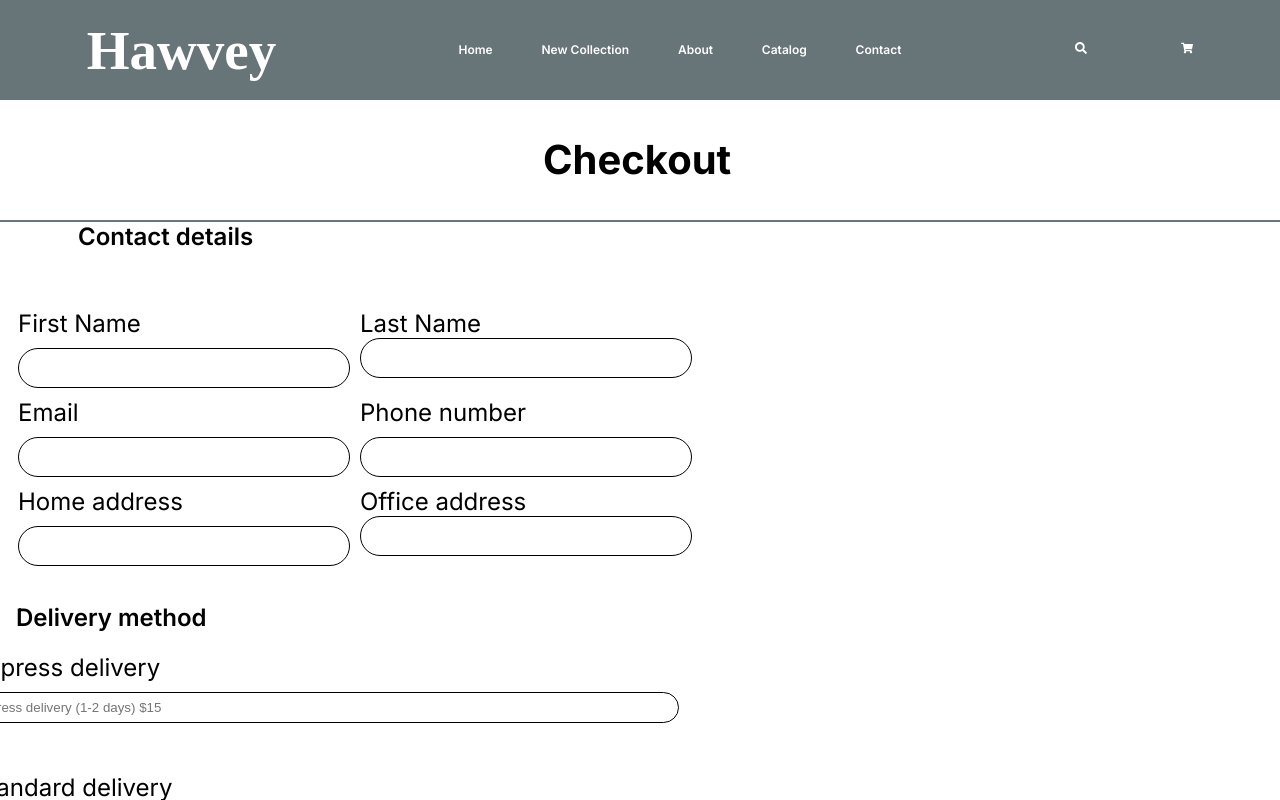
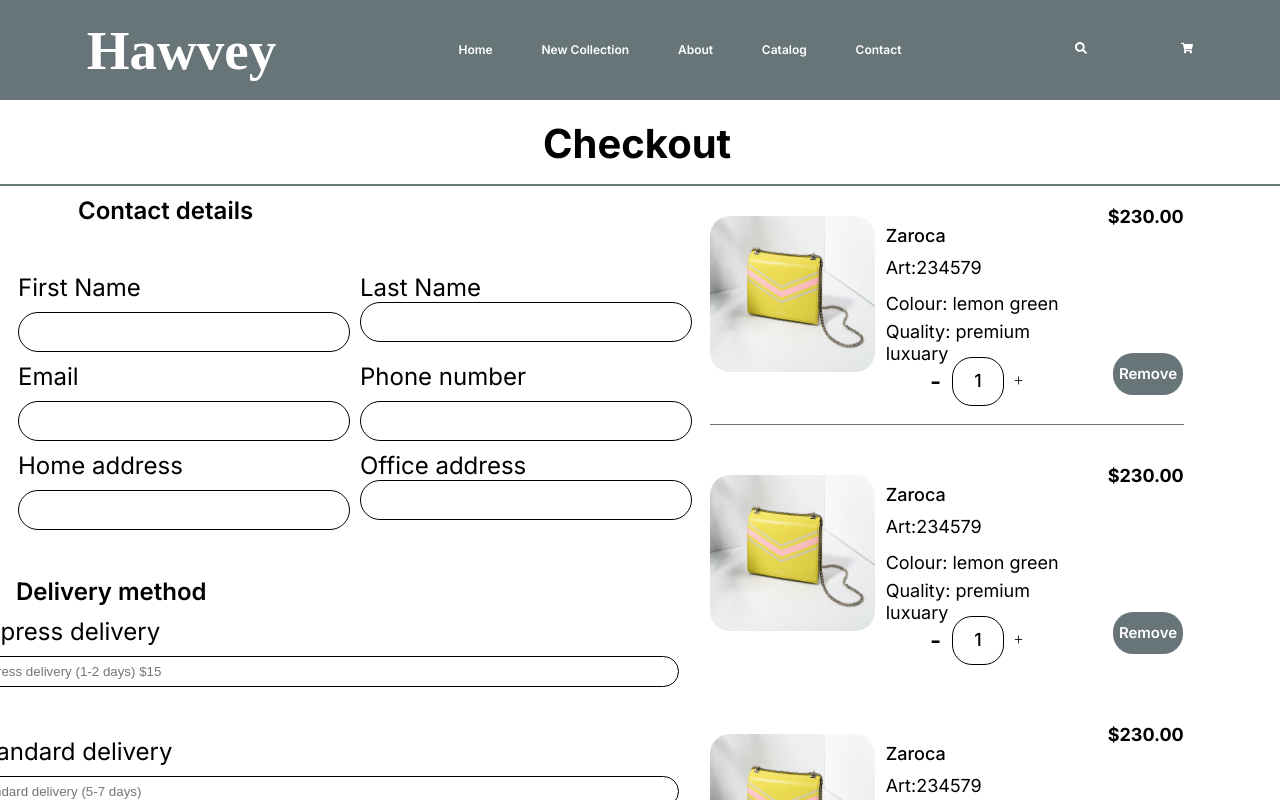
Before and after one commit to samari2019/HNG-INTERSHIP11-STAGE-2-PROJECT, a React (Create React App) app: page /Checkout in a window 1280 px wide. Shown: the top 800 px of the page. Built offline with nearby package versions, Linux system fonts and the light colour scheme.

Commit message:
Checkout Page

```diff
--- a/src/Components/Pages/Checkout.jsx
+++ b/src/Components/Pages/Checkout.jsx
@@ -2,7 +2,7 @@
 function Checkout() {
     return (
         <>
-            <section>
+            <section className=" Checkout-Main-section">
                 <div className="Checkout-h1">
                     <h1>Checkout</h1>
                 </div>
@@ -44,6 +44,7 @@ function Checkout() {
                                     <input className="Office-address" type="text" name="" placeholder=" " />
                                 </div>
                             </div>
+                        </form>
 
                         <div className="delivery-method-container">
                             <h3>Delivery method</h3>
@@ -61,7 +62,7 @@ function Checkout() {
 
 
 
-                            <div className="Shipping-details">
+                        {/* <div className="Shipping-details">
                             <h3>Shipping-details</h3>
 
                             <div className="Contact-detail">
@@ -87,10 +88,10 @@ function Checkout() {
                                     <input className="phone-number" type="text" name="" placeholder=" " />
                                 </div>
                             </div>
-                            </div>
+                        </div> */}
 
 
-
+                        {/*
                             <div className="payment-details">
                                 <h3>Payment details</h3>
                                 <div>
@@ -133,9 +134,102 @@ function Checkout() {
                                 </div>
                             </div>
 
-                        </form>
+                        </form>*/}
                     </div>
-                    <div className="Cart-summary-2"></div>
+                    <div className="Cart-summary-2">
+                        <div className="cart-main-container">
+                            <div className="cart-summary-2">
+                                {/* <div className="cart-sub-container-1"> */}
+                                <div className="Zaraco-container-2">
+                                    <div className="img-2">
+                                        <img src="../images/yellow bag.jpg" alt="" />
+
+                                    </div>
+                                    <div className="yellow-bag-description2">
+                                        <h3 className="h3-2">Zaroca</h3>
+                                        <p className="Art-2">Art:234579</p>
+                                        <p className="Colour2">Colour: lemon green</p>
+                                        <p className="Quality2">Quality: premium luxuary</p>
+                                    </div>
+
+                                    <div className="price-container-2">
+                                        <p className="price-2">$230.00</p>
+                                    </div>
+                                </div>
+                                <div className="remove-container-2">
+                                    <div className="add-con">
+                                        <p className="sub"> - </p>
+                                        <p className="num-1">1</p>
+                                        <p classname="add"> + </p>
+                                    </div>
+
+                                    <div className="Remove-2">
+                                        <h2>Remove</h2>
+                                    </div>
+                                </div>
+                                {/* </div> */}
+                            </div>
+                            <div className="cart-summary-3">
+                                <div className="Zaraco-container-2">
+                                    <div className="img-2">
+                                        <img src="../images/yellow bag.jpg" alt="" />
+
+                                    </div>
+                                    <div className="yellow-bag-description2">
+                                        <h3 className="h3-2">Zaroca</h3>
+                                        <p className="Art-2">Art:234579</p>
+                                        <p className="Colour2">Colour: lemon green</p>
+                                        <p className="Quality2">Quality: premium luxuary</p>
+                                    </div>
+
+                                    <div className="price-container-2">
+                                        <p className="price-2">$230.00</p>
+                                    </div>
+                                </div>
+                                <div className="remove-container-2">
+                                    <div className="add-con">
+                                        <p className="sub"> - </p>
+                                        <p className="num-1">1</p>
+                                        <p classname="add"> + </p>
+                                    </div>
+
+                                    <div className="Remove-2">
+                                        <h2>Remove</h2>
+                                    </div>
+                                </div>
+                            </div>
+                            <div className="cart-summary-4">
+                                <div className="Zaraco-container-2">
+                                    <div className="img-2">
+                                        <img src="../images/yellow bag.jpg" alt="" />
+
+                                    </div>
+                                    <div className="yellow-bag-description2">
+                                        <h3 className="h3-2">Zaroca</h3>
+                                        <p className="Art-2">Art:234579</p>
+                                        <p className="Colour2">Colour: lemon green</p>
+                                        <p className="Quality2">Quality: premium luxuary</p>
+                                    </div>
+
+                                    <div className="price-container-2">
+                                        <p className="price-2">$230.00</p>
+                                    </div>
+                                </div>
+                                <div className="remove-container-2">
+                                    <div className="add-con">
+                                        <p className="sub"> - </p>
+                                        <p className="num-1">1</p>
+                                        <p classname="add"> + </p>
+                                    </div>
+
+                                    <div className="Remove-2">
+                                        <h2>Remove</h2>
+                                    </div>
+                                </div>
+                            </div>
+                            <div className="cart-summary-5"></div>
+                        </div>
+                    </div>
                 </div>
             </section>
         </>
--- a/src/index.css
+++ b/src/index.css
@@ -1,6 +1,6 @@
 *{
   margin: 0;
-  padding: 0;
+  padding: 20;
   box-sizing: border-box;
 
 }
@@ -847,34 +847,56 @@ color: #000000;
 
 
 /* CHECKOUT PAGE CSS STYLING */
+/*For small screen laptops and large screen laptops */
+@media (min-width:948px) {
+
+.Checkout-Main-section{
+ width:100%;
+ height: 1890px;
+ margin-top: -36px;
+ position: relative;
+
+}
 .Checkout-h1{
-  width:194px;
+  width:196px;
   height:48px;
   margin: auto;
-  margin-top: 36px;
+  padding-top: 20px;
 }
 .Checkout-h1 h1{
-  width:94px;
-  height:48px;
+  width: 196px;
+  height: 48px;
   font-family: Inter;
   font-weight: 700;
   font-size: 40px;
   line-height: 48.41px;
   color: #000000;
+
 }
+
 hr{
   width: 100%;
   border: 1px solid #677478;
-  margin-top: 36px;
+
 }
 .Checkout-section{
   width:100%;
-  height:1000px;
   display: flex;
+
+
+}
+.Cart-summary-2{
+  flex:1;
+  display: flex;
+  flex-direction: column;
+  align-items: center;
+
+}
 
 }
 .Contact-details-container{
   flex:1;
+  height: 100vh;
   position: relative;
 }
 .Contact-details-container h3{
@@ -885,9 +907,7 @@ hr{
   font-size: 24px;
   line-height: 29.05px;
   color: #000000;
-  position: absolute;
-  top:0px;
-  left:78px;
+  padding-top: 10px;
 }
 .Contact-detail{
   width:333px;
@@ -896,18 +916,15 @@ hr{
   top:77px;
   left:18px;
 
+
 }
 
-.First-Name-container, .Email-container, .Home-address-container {
+.First-Name-container, .Email-container,
+.Home-address-container {
   width:331px;
   height:79px;
   display: flex;
   flex-direction: column;
-  margin-top: 10px;
-  margin-bottom: 10px;
-  /* position: absolute;
-  top:70px;
-  left:78px; */
   gap:10px;
 }
 
@@ -925,6 +942,7 @@ hr{
   height:40px;
   border: 1px solid #000000;
   border-radius:20px;
+  background-color: transparent;
 
 }
 .Contact-detail-2{
@@ -939,8 +957,6 @@ hr{
   height:79px;
   display: flex;
   flex-direction: column;
-  margin-top: 10px;
-  margin-bottom: 10px;
 }
 .Contact-detail-2 label{
   width:331px;
@@ -956,17 +972,19 @@ hr{
   height:40px;
   border: 1px solid #000000;
   border-radius:20px;
+  background-color: transparent;
 
 }
 
 .delivery-method-container{
   width:100%;
-  height:400px;
+  height:20px;
   position:absolute;
   top:381px;
   display: flex;
   flex-direction: column;
   align-items: center;
+  margin-bottom: 30px;
 
 }
 .delivery-method-container h3{
@@ -977,7 +995,8 @@ hr{
   font-size: 24px;
   line-height: 29.05px;
   color: #000000;
-  margin-left: -62px;
+  padding-top: 10px;
+
 
 }
 .delivery-method-container div{
@@ -987,8 +1006,10 @@ hr{
   display: flex;
   flex-direction: column;
   justify-content: center;
-  margin-top: 50px;
-  margin-left: 12px;
+  margin-top: 20px;
+  margin-left: 8px;
+
+
 }
 .delivery-method-container label{
   width:706px;
@@ -1004,6 +1025,7 @@ hr{
   height:40px;
   border: 1px solid #000000;
   border-radius:20px;
+  background-color: transparent;
 }
 .delivery-method-container placeholder{
   width: 180px;
@@ -1018,13 +1040,14 @@ line-height: 14.52px;
 }
 .Shipping-details{
   width:100%;
-  height:400px;
+  height:250px;
   position:absolute;
-  top:781px;
+  top:241px;
+
 
 }
 .Shipping-details h3{
-  width:200px;
+  width:191px;
   height:27px;
   font-family: Inter;
   font-weight: 600;
@@ -1034,6 +1057,202 @@ line-height: 14.52px;
   margin-left: -62px;
 }
 
+.cart-main-container{
+ width: 500px;
+ display: flex;
+ flex-direction: column;
+ justify-content: center;
+ gap: 20px;
+}
+.cart-summary-2{
+  width:474px;
+  height:239px;
+  border-bottom: 1px solid #677478;
+
+}
+.cart-summary-3{
+  width:474px;
+  height:239px;
+
+}
+.cart-summary-4{
+  width:474px;
+  height:239px;
+
+}
+.cart-summary-5{
+  width:474px;
+  height:182px;
+  /* background-color: red; */
+}
+.Zaraco-container-2{
+  width:474px;
+  height:156px;
+  gap:11px;
+  display: flex;
+  justify-content: space-around;
+  align-items: center;
+  margin-top: 30px;
+}
+
+.img-2{
+  width:166px;
+  height:156px;
+
+
+}
+.img-2 img{
+  width:100%;
+  height:100%;
+  border-radius: 20px;
+}
+.yellow-bag-description2{
+  width:211px;
+  height:138px;
+  gap:20px;
+
+}
+.h3-2{
+  width:211px;
+  height:22px;
+  font-family: Inter;
+  font-weight:500;
+  font-size:18px;
+  line-height:21.78px;
+  margin-bottom: 10px;
+}
+
+.Art-2{
+  width:211px;
+  height:22px;
+  font-family: Inter;
+  font-weight:300;
+  font-size:18px;
+  line-height:21.78px;
+  color: #000000;
+  margin-bottom: 10px;
+}
+
+.Colour2{
+  width:211px;
+  height:22px;
+  font-family: Inter;
+  font-weight:300;
+  font-size:18px;
+  line-height:29.05px;
+  color: #000000;
+  margin-bottom: 10px;
+}
+
+.Quality2{
+  width:211px;
+  height:22px;
+  font-family: Inter;
+  font-weight:300;
+  font-size:18px;
+  line-height:21.78px;
+  color: #000000;
+
+}
+.price-container-2{
+  width:77px;
+  height:22px;
+  margin-top: -155px;
+
+
+}
+.price-2{
+  font-family: Inter;
+  font-weight:700;
+  font-size:18px;
+  line-height:21.78px;
+  color: #000000;
+}
+.remove-container-2{
+  width:211px;
+  height:73px;
+  gap:90px;
+  display: flex;
+  justify-content:space-evenly;
+  align-items: center;
+  margin-top: -35px;
+
+}
+
+.add-con{
+  width:91px;
+  height:42px;
+  gap:10px;
+ display: flex;
+ justify-content: center;
+ align-items: center;
+
+
+
+
+
+}
+.num-1{
+ width:49px;
+ height:42px;
+ border: 1px solid #000000;
+ padding: 10px, 20px, 10px, 20px;
+ border-radius: 20px;
+ gap:10px;
+ display: flex;
+ justify-content: center;
+ align-items: center;
+ font-family: Inter;
+font-size: 18px;
+font-weight: 500;
+line-height: 21.78px;
+text-align: left;
+
+
+
+
+}
+.sub{
+width:13px;
+height:22px;
+font-family: Inter;
+font-weight:600;
+font-size:18px;
+line-height:21.78px;
+color: #000000;
+
+}
+/* .add-sub{
+  width:109px;
+  height:29px;
+  font-family: Inter;
+  font-weight:600;
+  font-size:24px;
+  line-height:29.05px;
+  color: #000000;
+} */
+.Remove-2{
+  width:110px;
+  height:42px;
+  padding:10px, 20px, 10px, 20px;
+  border-radius: 20px;
+  gap:10px;
+  background-color: #677478;
+  display: flex;
+  justify-content: center;
+  align-items: center;
+}
+.Remove-2 h2{
+  width:70px;
+  height:22px;
+  font-family: Inter;
+  font-weight:600;
+  font-size:15px;
+  line-height:21.78px;
+  color: #FFFFFF;
+  text-align: center;
+}
+/*
 .payment-details{
   width:100%;
   height:500px;
@@ -1060,12 +1279,4 @@ line-height: 14.52px;
   justify-content: center;
   margin-top: 50px;
   margin-left: 12px;
-}
-.Cart-summary-2{
-  flex:1;
-
-}
- section{
-  width:100%;
-  height: 1890px;
-}
+} */
```
Lines whose indentation alone changed are shown as unchanged.
